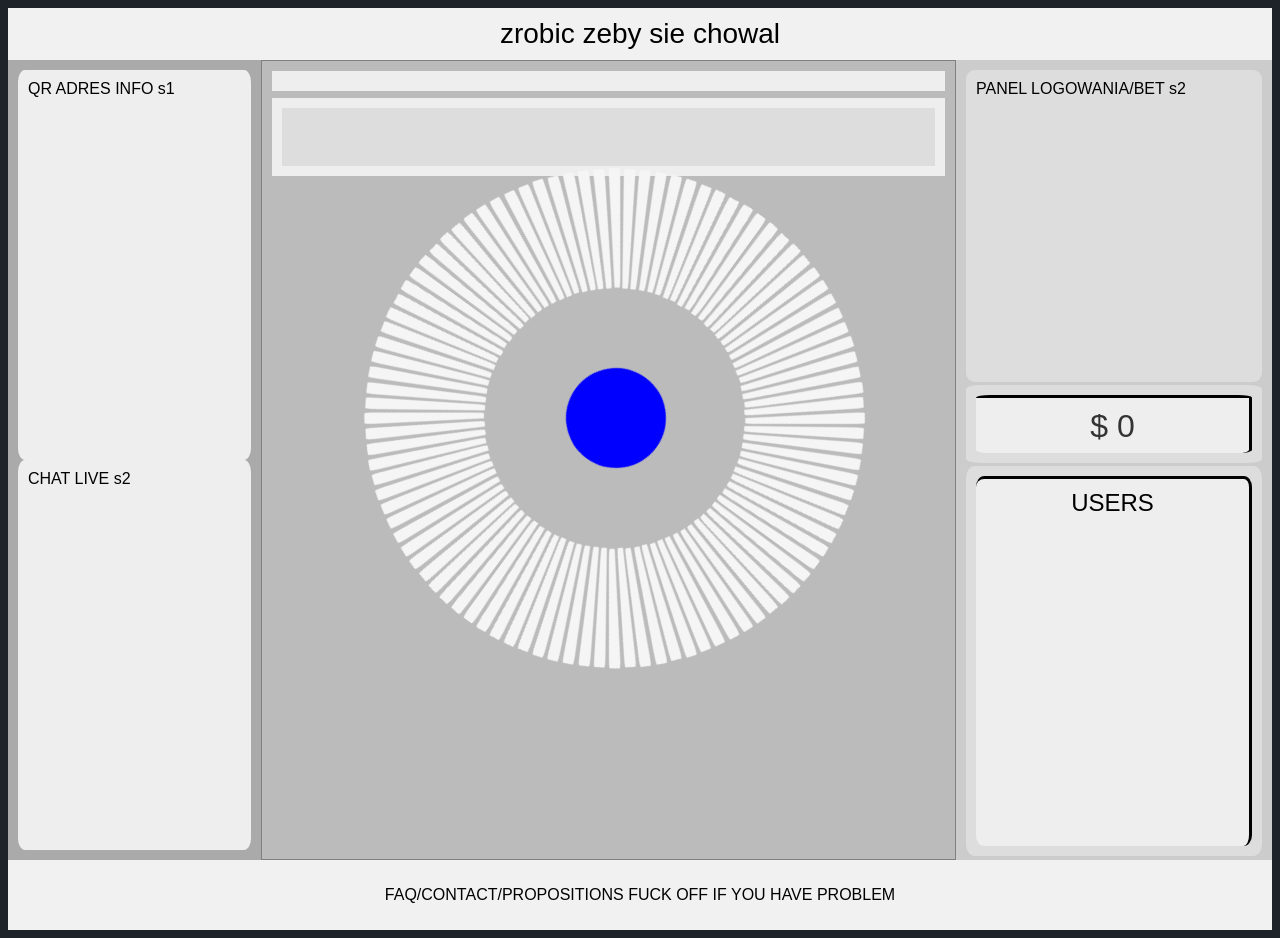
After one commit to dreistein33/jackpotron, a Flask app: template templates/main.html in a window 1280 px wide. The commit adds this page. Run offline with Flask 2, Linux system fonts and the light colour scheme; the template is opened without the code that fills it, so the values that code supplies are empty; some libraries are stand-ins or nearby versions.

Commit message:
sock updated and new main tamplate

```diff
--- a/jackpot.py
+++ b/jackpot.py
@@ -11,7 +11,7 @@ while True:
         id = listen.create_lottery(_minutes=5)
         if id is not None:
             listen.await_jackpot(id)
-            time.sleep(10)
+            time.sleep(15)
             # Dodac time.sleep(x) zeby zgadzalo sie z animacja na frotenedzie
 
     except KeyboardInterrupt:
--- a/routes.py
+++ b/routes.py
@@ -26,6 +26,9 @@ def wait_for_transaction():
 def jackpot():
     return render_template("jackpot.html")
 
+@app.route("/main")
+def main():
+    return render_template("main.html")
 
 @app.route("/lottery/<id>")
 def show_lottery_details(id):
--- a/static/scripts/sock.js
+++ b/static/scripts/sock.js
@@ -1,4 +1,8 @@
 // WebSocket Client
+function colorAllLines() {
+    const lines = $("#spin .line");
+    lines.css({"backgroundColor": "#f5f5f5"});
+}
 function colorLinesOnCircle(users) {
     let start = 0;
     let end = 0;
@@ -10,7 +14,7 @@ function colorLinesOnCircle(users) {
         if (end == 99) {
             end++;
         }
-        const lines = $("#line-container .line");
+        const lines = $("#spin .line");
         var userDiv = $("#user" + us.sender);
 
         for (let i = start; i < end; i++) {
@@ -19,6 +23,23 @@ function colorLinesOnCircle(users) {
 
         start = end;
     }
+}
+
+function runTimer(endTime) {
+    var timerDiv = $("#timer");
+    var endTimeMsMoment = moment.unix(endTime);
+
+    intervalId = setInterval(function() {
+        var remainingSeconds = endTimeMsMoment.diff(moment(), "seconds");
+
+        if (remainingSeconds < 0) {
+            timerDiv.text("! DRAWING WINNER !");
+            clearInterval(intervalId);
+        } else {
+            remainingTime = moment.duration(remainingSeconds, "seconds");
+            timerDiv.text("TO END " + remainingTime.minutes() + " M " + remainingTime.seconds() + " s");
+        }
+    }, 1000);
 }
 
 function buildFrontend() {
@@ -42,15 +63,16 @@ function buildFrontend() {
             Lines colors
             Time end
             */
-        if (!(data.winner == null)) {
-            winnerDiv.text("Winner: " + data.winner);
+        var winnerDiv = $("#winner");
+        if (winnerDiv.text().length > 0) {
+            winnerDiv.text("");
         }
 
-        if (timerDiv.text().length >= 0 && timerDiv.text().length <= 20) {
+        if (timerDiv.text().length <= 20) {
             runTimer(data.end_time);
         }
 
-        $("#sin").text(data.id);
+        $("#id").text(data.id);
 
 
         if (data.users.length > 0) {
@@ -60,21 +82,82 @@ function buildFrontend() {
             var users = $("#user" + us.sender);
 
             // Check if div with given id already exists.
-            if (users.length == 0) {
-                // Create new div with given id.
-                console.log("Adding new user");
-                newDiv = $("<div id=user" + us.sender + "></div>");
-                const userColor = "#" + Math.floor(Math.random()*16777215).toString(16);
-                newDiv.attr("potColor", userColor);
-                newDiv.text("User: " + us.sender.slice(0, 5) + " Amount: " + us.amount + " Chances: " + us.probability.toFixed(2));
-                $("#users").append(newDiv);
+        if (users.length == 0) {
+            // Create new div with given id.
+            console.log("Adding new user");
+            newDiv = $("<div id=user" + us.sender + "></div>");
+
+            function generateColor() {
+            let r, g, b;
+            const index = Math.floor(Math.random() * 3);
+
+            if (index === 0) {
+                r = 0;
+                g = 51 * (Math.floor(Math.random() * 5) + 1);
+                b = 51 * (Math.floor(Math.random() * 5) + 1);
+            } else if (index === 1) {
+                r = 51 * (Math.floor(Math.random() * 5) + 1);
+                g = 0;
+                b = 51 * (Math.floor(Math.random() * 5) + 1);
+            } else {
+                r = 51 * (Math.floor(Math.random() * 5) + 1);
+                g = 51 * (Math.floor(Math.random() * 5) + 1);
+                b = 0;
+            }
+
+            return `rgb(${r}, ${g}, ${b})`;
+            }
+
+
+            const userColor = generateColor();
+
+
+            newDiv.attr("potColor", userColor);
+
+            // Create three divs inside the user div.
+            var tagDiv = $("<div class='tag'></div>");
+            var amountDiv = $("<div class='amount'></div>");
+            var luckDiv = $("<div class='luck'></div>");
+
+            // Set the text for each div.
+            tagDiv.text("#" + us.sender.slice(0, 5));
+            amountDiv.text("$ " + us.amount);
+            luckDiv.text("|%| " + (us.probability.toFixed(2) * 100));
+
+            // Add the three divs to the new user div.
+            newDiv.append(tagDiv);
+            newDiv.append(amountDiv);
+            newDiv.append(luckDiv);
+
+            // Set the color for the "tag" class based on the "potColor" attribute
+            var potColor = newDiv.attr("potColor");
+            tagDiv.css("color", potColor);
+
+            $("#user").append(newDiv);
+
+
+
+
+
             }
             else {
                 // Update existing div.
+
                 console.log("updating user");
                 existingDiv = $("#user" + us.sender);
-                existingDiv.text("User: " + us.sender.slice(0, 5) + " Amount: " + us.amount + " Chances: " + us.probability.toFixed(2));
+                existingDiv.text("#" + us.sender.slice(0, 5) + " $ " + us.amount + " |%| " + (us.probability.toFixed(2) * 100));
+
             }
+            function sumAmounts() {
+                var total = 0;
+                $(".amount").each(function() {
+                    var amount = $(this).text().replace("$", "");
+                    total += parseFloat(amount);
+                });
+                return total;
+                }
+                $("#prize").text("$ " + sumAmounts());
+
         colorLinesOnCircle(data.users);
         }
         } else {
@@ -82,12 +165,33 @@ function buildFrontend() {
         }}
         else if (data.status == "ended") {
             console.log("ended");
-            $("#users").empty();
+            colorAllLines();
+            $("#timer").text("NEXT COMING")
+            $("#prize").text("$ 0");
+            $("#user").text("USERS");
             $("#winner").text(data.winner)
-            // Wywolaj animacje
-            // Wyswietl zwyciezce
+            //KOLOR KOLA NA BIALY
+
+            setTimeout(function() {
+                var winner = $("#winner").text();
+                if (winner !== "") { // Sprawdzenie, czy winner nie jest pusty
+                // Animacja przyciemnienia tła
+                $("#overlay").fadeIn(500, function() {
+                // Animacja wyświetlenia komunikatu z wygranym
+                $("#winner").fadeIn(500).delay(5000).fadeOut(1000, function() {
+                    // Animacja przywrócenia normalnego wyglądu strony
+                    $("#overlay").fadeOut(1000);
+          });
+        });
+      }
+    }, 500);
+
         }
     });
 }
 
+
+
+
+
 $(document).ready(buildFrontend);
--- a/static/scripts/spin.js
+++ b/static/scripts/spin.js
@@ -1,6 +1,6 @@
 function placeLinesOnCircle(diameter, numLines) {
     const radius = diameter / 2;
-    var lineContainer = $("#line-container");
+    var lineContainer = $("#spin");
     const centerX = -11;
     const centerY = 45;
     const angleStep = 2 * Math.PI / numLines;
@@ -18,6 +18,6 @@ function placeLinesOnCircle(diameter, numLines) {
       line.style.transform = `rotate(${lineAngle}rad)`;
       line.style.position = "absolute";
       line.setAttribute('data-index', i);
-      $("#line-container").append(line);
+      $("#spin").append(line);
     }
   }
--- a/static/scripts/timer.js
+++ b/static/scripts/timer.js
@@ -1,16 +1,16 @@
 function runTimer(endTime) {
-    var timerDiv = $("#timer");
+    var timerDiv = $(".timer #timer");
     var endTimeMsMoment = moment.unix(endTime);
 
     intervalId = setInterval(function() {
         var remainingSeconds = endTimeMsMoment.diff(moment(), "seconds");
 
         if (remainingSeconds < 0) {
-            timerDiv.text("Lottery ends in: ");
+            timerDiv.text("TO END ");
             clearInterval(intervalId);
         } else {
             remainingTime = moment.duration(remainingSeconds, "seconds");
-            timerDiv.text("Lottery ends in: " + remainingTime.minutes() + "m" + remainingTime.seconds() + "s");
+            timerDiv.text("TO END " + remainingTime.minutes() + " M " + remainingTime.seconds() + " s");
         }
     }, 1000);
 }
--- /dev/null
+++ b/templates/main.html
@@ -0,0 +1,294 @@
+<!DOCTYPE html>
+<html lang="en">
+<head>
+<title>MAIN</title>
+<meta charset="utf-8">
+<meta name="viewport" content="width=device-width, initial-scale=1">
+<style>
+* {
+  box-sizing: border-box;
+}
+
+body {
+  background-color: rgb(30, 35, 41);
+  font-family: Arial, Helvetica, sans-serif;
+}
+    #overlay {
+      position: fixed;
+      top: 0;
+      left: 0;
+      right: 0;
+      bottom: 0;
+      background-color: rgba(0, 0, 0, 0.5); /* Przyciemnienie na 50% */
+      z-index: 9999;
+      display: none;
+    }
+    /* Dodac animacje do tekstu + mxbg */
+    #winner {
+      position: fixed;
+      top: 50%;
+      left: 50%;
+      transform: translate(-50%, -50%);
+      font-size: 58px;
+      color: #ffffff;
+      z-index: 10000;
+      display: none;
+    }
+
+.header {
+
+  background-color: #f1f1f1;
+  padding: 10px;
+  text-align: center;
+  font-size: 28px;
+
+}
+
+
+.column {
+
+  float: left;
+  padding: 10px;
+  height: 100vh;
+}
+
+
+    .column.sidel {
+      width: 20%;
+    }
+      .adr {
+        border-radius: 3%;
+        height: 50%;
+        background-color: #eee;
+        padding: 10px;
+      }
+
+
+      .chat {
+        border-radius: 3%;
+        height: 50%;
+        background-color: #eee;
+        padding: 10px;
+      }
+
+
+  .column.sider {
+    width: 25%;
+  }
+
+    .panel {
+      border-radius: 3%;
+      height: 40%;
+      background-color: #ddd;
+      padding: 10px;
+    }
+
+    .prize {
+      margin-top:1%;
+      margin-bottom:1%;
+      height:10%;
+      border-radius: 5%;
+      background-color: #ddd;
+      padding: 10px;
+
+    }
+    #prize {
+      height:100%;
+      text-align:center;
+      border-radius: 5%;
+      border-top: 3px solid black;
+      border-right: 3px solid black;
+      font-size: 32px;
+      color: #333333;
+      background-color: #eee;
+      padding: 10px;
+
+    }
+
+    .user {
+
+      border-radius: 3%;
+      height: 50%;
+      background-color: #ddd;
+      padding: 10px;
+    }
+    #user {
+
+      height:100%;
+      text-align:center;
+      border-radius: 3%;
+      border-top: 3px solid black;
+      border-right: 3px solid black;
+      padding: 10px;
+      font-size:24px;
+      background-color: #eee;
+
+    }
+      .tag,
+    .amount,
+    .luck {
+      padding:3px;
+      border-top: 1px solid gray;
+      display: inline-block;
+      vertical-align: top;
+    }
+    .tag {
+      color:gray;
+      text-align:left;
+      width:40%
+    }
+    .amount {
+      width:30%
+    }
+    .luck {
+      width:30%
+
+    }
+
+.column.middle {
+    border: 1px solid gray;
+  content-align:center;
+  text-align: center;
+  width: 55%;
+}
+  .id {
+    font-size: 40px;
+    background-color: #eee;
+    padding: 10px;
+  }
+
+
+
+  .timer {
+    margin-top: 1%;
+    height: 10%;
+    background-color: #eee;
+    padding: 10px;
+  }
+  #timer {
+    height:100%;
+    font-size: 28px;
+    background-color: #ddd;
+    padding: 10px;
+  }
+  #spin {
+    border-radius:50%;
+    animation: spin 6s linear infinite;
+    margin-top:15%;
+    margin-left:23%;
+    position: absolute;
+    height: 100px;
+    width: 100px;
+
+    background-color:blue;
+  }
+    .line {
+
+      padding: 1px;
+      clip-path: polygon(0% 100%, 100% 50%, 100% 0, 0% 0);
+      background-color: #f5f5f5;
+      border-radius: 10%;
+      height: 12px;
+      width: 120px;
+  }
+
+
+.row:after {
+  content: "";
+  display: table;
+  clear: both;
+}
+
+
+.footer {
+  background-color: #f1f1f1;
+  padding: 10px;
+  text-align: center;
+}
+
+
+@keyframes spin {
+  0% {transform: rotate(0deg)}
+  100% {transform: rotate(360deg)}
+
+}
+
+
+
+
+
+
+/* Responsive layout - makes the three columns stack on top of each other instead of next to each other */
+@media (max-width: 600px) {
+  .column.sider, .column.middle, .column.sider {
+    width: 100%;
+  }
+}
+</style>
+</head>
+<body>
+<div id="overlay"></div>
+
+<div class="header">zrobic zeby sie chowal</div>
+
+<div class="row">
+
+    <div class="column sidel" style="background-color:#aaa;">
+      <div class="adr">QR ADRES INFO s1</div>
+      <div class="chat">CHAT LIVE s2</div>
+    </div>
+
+
+    <div class="column middle" style="background-color:#bbb;">
+      <div class="id"><span id="id"></span></div>
+      <div class="timer"></div>
+        <div id="spin"></div>
+    </div>
+
+
+    <div class="column sider" style="background-color:#ccc;">
+      <div class="panel">PANEL LOGOWANIA/BET s2</div>
+      <div class="prize"><div id="prize">$ 0</div></div>
+      <div class="user"><div id="user">USERS</div></div>
+    </div>
+
+
+</div>
+
+<div class="footer">
+  <p>FAQ/CONTACT/PROPOSITIONS
+  FUCK OFF IF YOU HAVE PROBLEM</p>
+</div>
+
+</body>
+
+<script src="https://code.jquery.com/jquery-3.6.0.min.js">
+  </script>
+<script src="https://cdnjs.cloudflare.com/ajax/libs/moment.js/2.29.1/moment.min.js">
+  </script>
+<script type="text/javascript" src="{{url_for('static', filename='scripts/spin.js')}}">
+  </script>
+<script src="https://cdn.socket.io/4.5.4/socket.io.min.js">
+  </script>
+<script src="{{url_for('static', filename='scripts/sock.js')}}">
+  </script>
+
+  <script>
+    var winnerDiv = $("<div id=winner>X</div>");
+    $("body").append(winnerDiv);
+    var timerDiv = $("<div id=timer></div>");
+    $(".timer").append(timerDiv);
+    var lastUsers = [];
+    placeLinesOnCircle(380, 100);
+
+
+</script>
+
+<script>
+
+
+</script>
+
+
+
+</html>
```
Also changed, not shown: templates/jackpot.html (+1 -19 lines), templates/lotto.html (+1 -1 lines), templates/tesd.html (deleted, +0 -15 lines), base1.db, send.py (line endings or trailing spaces).
